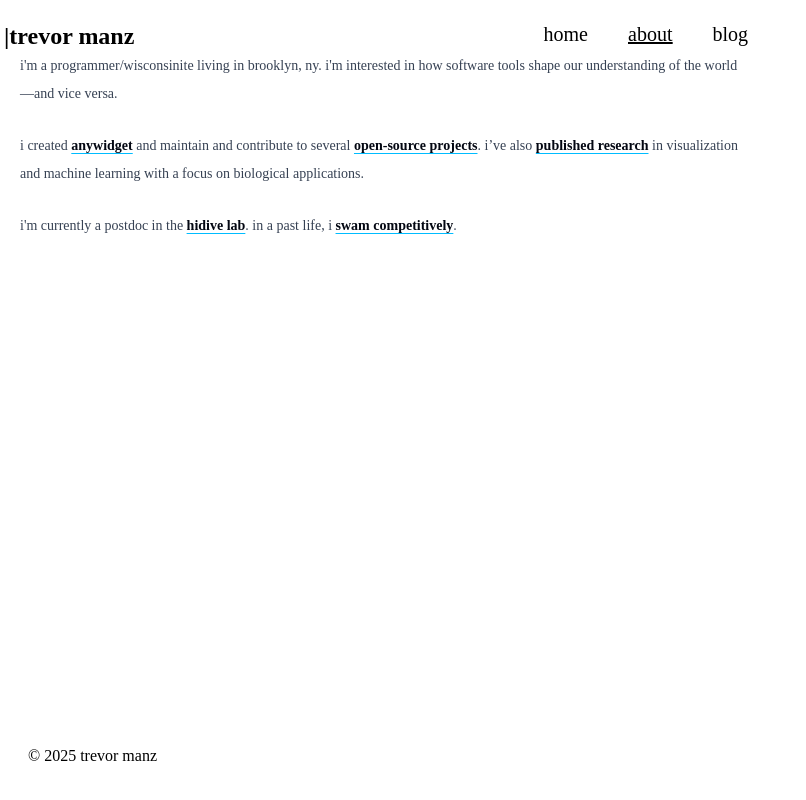
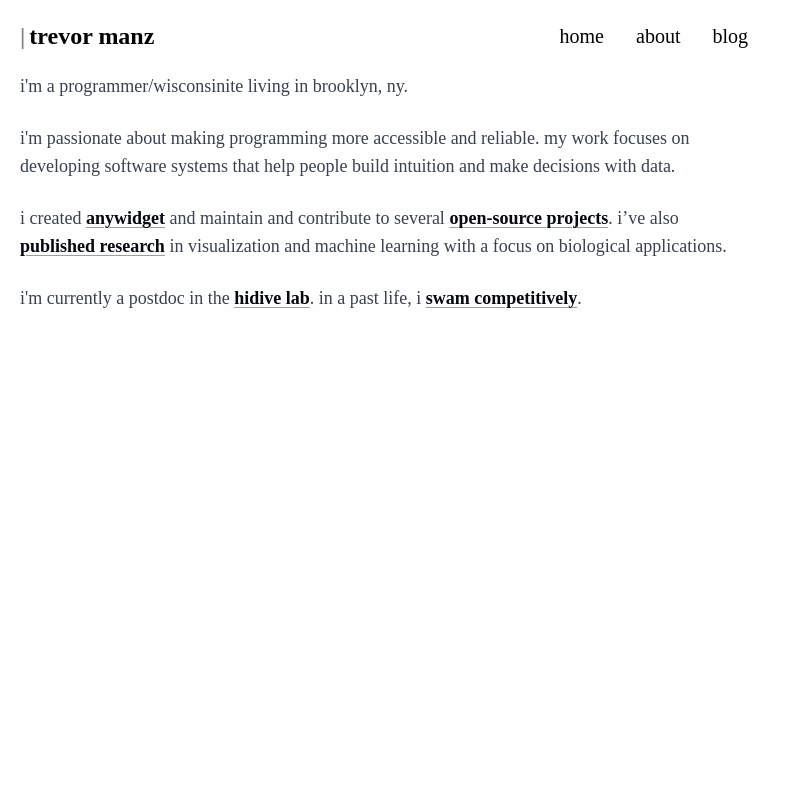
Before and after one commit to manzt/trevorma.nz, a SvelteKit app: page /about in a window 1280 px wide. Shown: the whole page, without its empty margins (0-806 px from the left). Built offline with nearby package versions, Linux system fonts and the light colour scheme.

Commit message:
Fix up routing

```diff
--- a/biome.json
+++ b/biome.json
@@ -2,6 +2,9 @@
 	"$schema": "https://biomejs.dev/schemas/1.7.3/schema.json",
 	"organizeImports": {
 		"enabled": true
+	},
+	"formatter": {
+		"formatWithErrors": true
 	},
 	"linter": {
 		"enabled": true,
--- a/src/app.css
+++ b/src/app.css
@@ -1,10 +1,49 @@
-@import "tailwindcss" theme(inline);
+@import "tailwindcss";
 @import "@fontsource/comic-neue";
 @import "@fontsource/comic-mono";
 
 @import "./typography.css" layer(components);
 
-@theme inline {
+@theme {
 	--font-sans: "Comic Neue";
 	--font-mono: "Comic Mono";
+	--animate-blink: blink 0.8s ease-in-out infinite;
+
+	@keyframes blink {
+		50% {
+			opacity: 0;
+		}
+	}
 }
+
+:root {
+	color-scheme: light dark;
+}
+.dark {
+	color-scheme: dark;
+}
+.light {
+	color-scheme: light;
+}
+
+@variant dark {
+	&:where(.dark, .dark *) {
+		@slot;
+	}
+	@media (prefers-color-scheme: dark) {
+		&:where(.system, .system *) {
+			@slot;
+		}
+	}
+}
+
+/* Hide scrollbar for Chrome, Safari and Opera */
+.no-scrollbar::-webkit-scrollbar {
+	display: none;
+}
+
+/* Hide scrollbar for IE, Edge and Firefox */
+.no-scrollbar {
+	-ms-overflow-style: none; /* IE and Edge */
+	scrollbar-width: none; /* Firefox */
+}
--- a/src/app.html
+++ b/src/app.html
@@ -1,5 +1,5 @@
 <!doctype html>
-<html lang="en">
+<html lang="en" class="system">
 	<head>
 		<meta charset="utf-8" />
 		<meta name="viewport" content="width=device-width, initial-scale=1" />
--- a/src/routes/+layout.svelte
+++ b/src/routes/+layout.svelte
@@ -9,11 +9,7 @@ let year = new Date().getFullYear();
 <div class="flex flex-col min-h-lvh font-mono p-5 max-w-xl lg:max-w-3xl">
 	<Header />
 
-	<main class="flex-1 flex flex-col prose md:prose-lg lg:prose-xl">
+	<main class="mt-5 flex-1 flex flex-col prose prose-blog text-lg">
 		{@render children()}
 	</main>
-
-	<footer class="flex flex-col justify-center items-start p-2 sm:py-3">
-		<p>© {year} trevor manz</p>
-	</footer>
 </div>
--- a/src/routes/+page.svelte
+++ b/src/routes/+page.svelte
@@ -7,14 +7,10 @@
 </svelte:head>
 
 <section>
-	<p>
-		i have a passion for designing software systems that empower humans to
-		answer questions with data.
-	</p>
+	<p>i build software that empowers humans to answer questions with data.</p>
 
 	<p>
 		i completed my phd at harvard in the <a
-			class="underline"
 			target="_blank"
 			href="https://hidivelab.org">hidive lab</a
 		>.
@@ -22,14 +18,9 @@
 
 	<p>
 		follow me on
-		<a class="underline" target="_blank" href="https://github.com/manzt"
-			>github</a
-		>/<a
-			class="underline"
+		<a target="_blank" href="https://github.com/manzt">github</a>/<a
 			target="_blank"
 			href="https://bsky.app/profile/manzt.sh">bluesky</a
-		>/<a class="underline" target="_blank" href="https://x.com/trevmanz"
-			>x</a
-		>.
+		>/<a target="_blank" href="https://x.com/trevmanz">x</a>.
 	</p>
 </section>
--- a/src/routes/Header.svelte
+++ b/src/routes/Header.svelte
@@ -18,30 +18,28 @@ function command() {
 </script>
 
 <header>
-	<nav class="flex w-full justify-between">
-		<span class="text-2xl font-mono font-semibold">
-			<Typewriter text={command()} />trevor manz
-		</span>
-
-		<ul class="flex space-x-10 text-xl">
-			<li
-				class:underline={page.url.pathname === "/"}
-				aria-current={ariaContent("/")}
-			>
+	<nav
+		class="grid grid-cols-1 sm:grid-cols-2 items-center gap-y-4 sm:gap-y-0 sm:justify-between"
+	>
+		<ul
+			class="order-1 sm:order-2 flex justify-center sm:justify-end space-x-8 text-xl"
+		>
+			<li aria-current={ariaContent("/")}>
 				<a href="/">home</a>
 			</li>
-			<li
-				class:underline={page.url.pathname === "/about"}
-				aria-current={ariaContent("/about")}
-			>
+			<li aria-current={ariaContent("/about")}>
 				<a href="/about">about</a>
 			</li>
-			<li
-				class:underline={page.url.pathname === "/blog"}
-				aria-current={ariaContent("/blog")}
-			>
+			<li aria-current={ariaContent("/blog")}>
 				<a href="/blog">blog</a>
 			</li>
 		</ul>
+
+		<div
+			class="order-2 sm:order-1 flex justify-center sm:justify-start text-2xl font-mono font-semibold"
+		>
+			<Typewriter text={command()} />
+			<span>trevor manz</span>
+		</div>
 	</nav>
 </header>
--- a/src/routes/Typewriter.svelte
+++ b/src/routes/Typewriter.svelte
@@ -34,17 +34,6 @@ $effect.pre(() => {
 {#if visible}
 	<span in:typewriter={{ speed: 2 }}>{text}</span>
 {/if}
-<span class="cursor">|</span>
+<span class="animate-blink mr-1 -ml-0.2">|</span>
 
-<style>
-	.cursor {
-		margin-left: -1rem;
-		animation: blinker 1s infinite;
-	}
-
-	@keyframes blinker {
-		50% {
-			opacity: 0;
-		}
-	}
-</style>
+<style></style>
--- a/src/routes/about/+page.svelte
+++ b/src/routes/about/+page.svelte
@@ -8,9 +8,12 @@ import Typewriter from "../Typewriter.svelte";
 </svelte:head>
 
 <section>
+	<p>i'm a programmer/wisconsinite living in brooklyn, ny.</p>
+
 	<p>
-		i'm a programmer/wisconsinite living in brooklyn, ny. i'm interested in
-		how software tools shape our understanding of the world—and vice versa.
+		i'm passionate about making programming more accessible and reliable. my
+		work focuses on developing software systems that help people build
+		intuition and make decisions with data.
 	</p>
 
 	<p>
--- a/src/routes/blog/+page.svelte
+++ b/src/routes/blog/+page.svelte
@@ -11,6 +11,7 @@ let { data }: { data: PageData } = $props();
 </svelte:head>
 
 <section>
+	<p>coming soon.</p>
 	<ul class="list-disc">
 		{#each data.posts as { slug }}
 			<li>
--- a/src/typography.css
+++ b/src/typography.css
@@ -13,7 +13,7 @@
 		var(--color-gray-700) 25%,
 		transparent
 	);
-	--prose-link-underline-color: var(--color-sky-400);
+	--prose-link-underline-color: var(--color-orange-400);
 	--prose-th-borders: var(--color-gray-300);
 	--prose-td-borders: var(--color-gray-200);
 	--prose-hr-color: color-mix(in oklab, var(--color-gray-950) 5%, transparent);
@@ -30,7 +30,7 @@
 			var(--color-gray-300) 35%,
 			transparent
 		);
-		--prose-link-underline-color: var(--color-sky-400);
+		--prose-link-underline-color: var(--color-orange-400);
 		--prose-th-borders: var(--color-gray-600);
 		--prose-td-borders: var(--color-gray-700);
 		--prose-hr-color: color-mix(in oklab, var(--color-white) 10%, transparent);
@@ -48,7 +48,7 @@
 				var(--color-gray-300) 35%,
 				transparent
 			);
-			--prose-link-underline-color: var(--color-sky-400);
+			--prose-link-underline-color: var(--color-orange-400);
 			--prose-th-borders: var(--color-gray-600);
 			--prose-td-borders: var(--color-gray-700);
 			--prose-hr-color: color-mix(in oklab, var(--color-white) 10%, transparent);
@@ -313,6 +313,7 @@
 
 .prose-blog {
 	img:where(:not(.not-prose, .not-prose *)) {
+		/* biome-ignore lint/correctness/noUnknownFunction: tailwind theme */
 		@media (max-width: theme(--breakpoint-sm)) {
 			margin-inline: calc(var(--spacing) * -4);
 			max-width: calc(100% + calc(var(--spacing) * 8));
```
